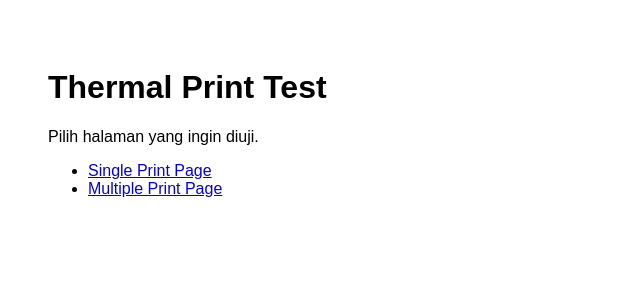
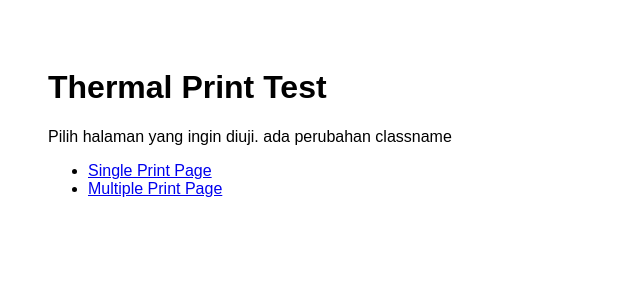
Before and after one commit to danangwahyupurbojati/thermal-print-test, a Next.js app: page / in a window 1280 px wide. Shown: the top 300 px of the page, without its empty margins (0-640 px from the left). Built offline with nearby package versions, Linux system fonts and the light colour scheme.

Commit message:
Update paragraph text to include classname change

```diff
--- a/app/page.tsx
+++ b/app/page.tsx
@@ -10,7 +10,7 @@ export default function Home() {
         >
             <h1>Thermal Print Test</h1>
 
-            <p>Pilih halaman yang ingin diuji.</p>
+            <p>Pilih halaman yang ingin diuji. ada perubahan classname</p>
 
             <ul>
                 <li>
```
